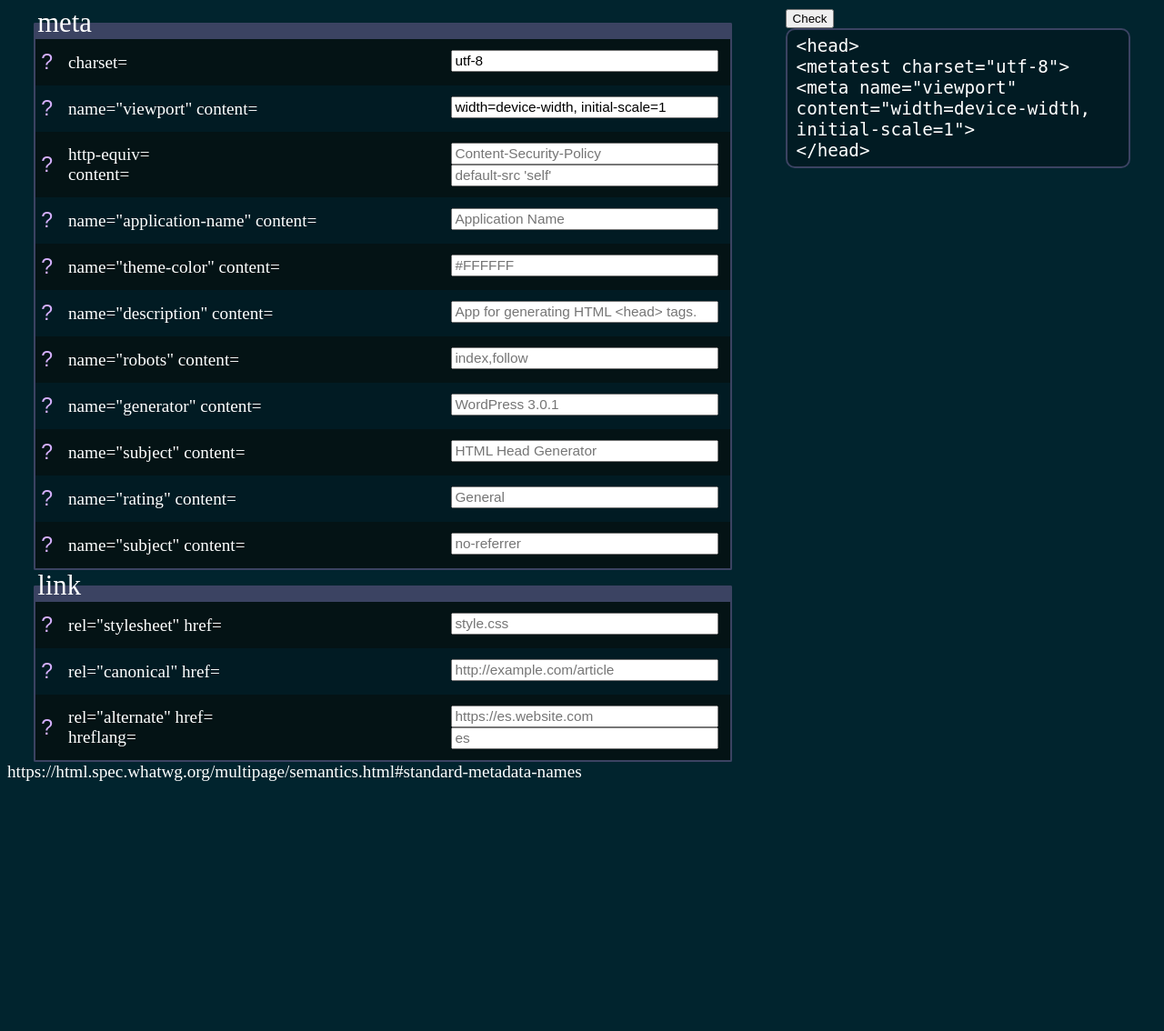
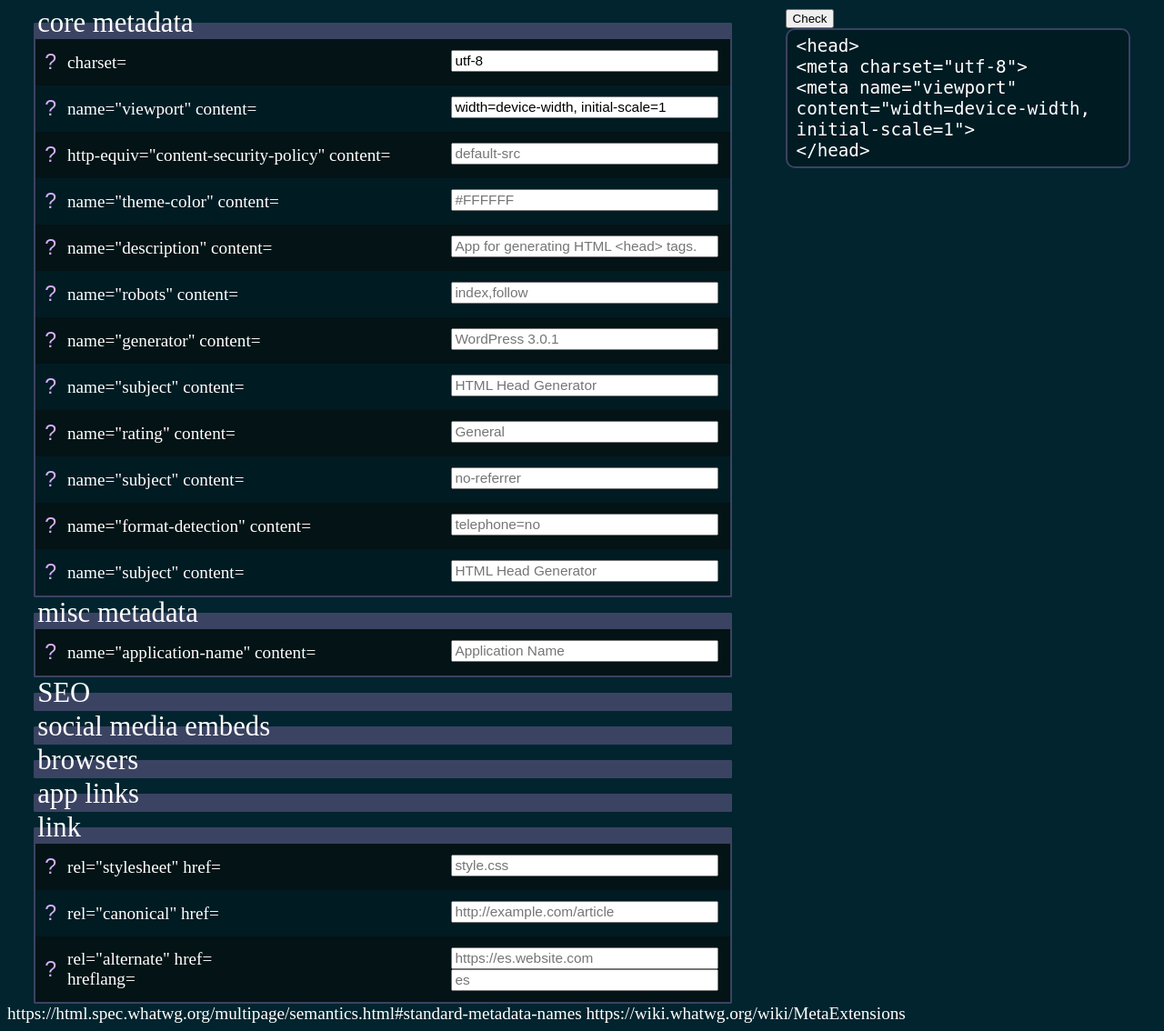
Before and after one commit to ksymph/headmaker, a PHP site: page / in a window 1280 px wide. Shown: the whole page at 91% size. Before the commit the page ends 859 px from the top, so only its background shows below. Run offline with PHP 8.4, Linux system fonts and the light colour scheme.

Commit message:
expand and reorganize content, tweak styles for autofill links, update todo

```diff
--- a/index.php
+++ b/index.php
@@ -4,94 +4,97 @@
 	<main>
 		<form id="headmaker">
 			<fieldset class="category">
-				<legend>meta</legend>
-				<fieldset class="tag" data-tag-name="metatest">
+				<legend>core metadata</legend>
+				<fieldset class="tag" data-tag-name="meta">
 					<input type="checkbox" class="show-hidden">
 					<div class="label-container"><label for="charset">charset=</label></div>
 					<div class="input-container"><input id="charset" type="text" value="utf-8" placeholder="utf-8"></div>
-					<p>defines the encoding of the website, <code>utf-8</code> is the standard</p>
+					<div class="description">
+						defines the character encoding
+						<ul>
+							<li><code>utf-8</code> //standard</li>
+						</ul>
+					</div>
 				</fieldset>
 				<fieldset class="tag" data-tag-name="meta">
 					<input type="checkbox" class="show-hidden">
 					<div class="label-container"><label for="viewport">name="viewport" content=</label></div>
 					<div class="input-container"><input id="viewport" type="text" placeholder="width=device-width, initial-scale=1" value="width=device-width, initial-scale=1"></div>
-					<p>
-						sets viewport properties<br>
-						<code>width=device-width</code> makes its width the same as the physical device<br>
-						<code>initial-scale=1</code> sets the initial scale to 1 (no zoom)
-					</p>
+					<div class="description">
+						sets viewport properties
+						<ul>
+							<li><code>width=device-width, initial-scale=1</code>//sets document width to device width, and not zoomed in by default</li>
+						</ul>
+					</div>
 				</fieldset>
 				<fieldset class="tag" data-tag-name="meta">
 					<input type="checkbox" class="show-hidden">
 					<div class="label-container">
-						<label for="http-equiv">http-equiv=</label>
-						<label for="http-content">content=</label>
+						<label for="content-security-policy">http-equiv="content-security-policy" content=</label>
 					</div>
 					<div class="input-container">
-						<input id="http-equiv" type="text" placeholder="Content-Security-Policy">
-						<input id="http-content" type="text" placeholder="default-src 'self'">
+						<input id="content-security-policy" type="text" placeholder="default-src">
 					</div>
-					<p>
+					<div class="description">
 						allows control over where resources are loaded from<br>
-						<a href="https://developer.mozilla.org/en-US/docs/Web/HTML/Element/meta">mdn web docs</a><br>
-						<a href="https://www.w3schools.com/tags/att_meta_http_equiv.asp">w3schools</a>
-					</p>
-				</fieldset>
-				<fieldset class="tag" data-tag-name="meta">
-					<input type="checkbox" class="show-hidden">
-					<div class="label-container"><label for="app-name">name="application-name" content=</label></div>
-					<div class="input-container"><input id="app-name" type="text" placeholder="Application Name"></div>
-					<p>
-						for SPAs (single page applications)
-					</p>
+						helps prevent cross-site scripting attacks
+						<ul>
+							<li><code>default-src 'self'</code>//only allow content from same origin</li>
+							<li><code>script-src 'self' www.google-analytics.com ajax.googleapis.com;</code>//allow scripts from same origin, plus google analytics & google ajax cdn</li>
+							<li><code>default-src 'none'; script-src 'self'; connect-src 'self'; img-src 'self'; style-src 'self';base-uri 'self';form-action 'self'</code>//allows only images, scripts, ajax, form actions, and css from same origin</li>
+						</ul>
+						<a href="https://w3c.github.io/webappsec-csp/#content-security-policy-object>">w3 consortium docs</a><br>
+						<a href="https://developer.mozilla.org/en-US/docs/Web/HTTP/Headers/Content-Security-Policy">mdn web docs</a><br>
+						<a href="https://content-security-policy.com">content security policy quick reference</a>
+					</div>
 				</fieldset>
 				<fieldset class="tag" data-tag-name="meta">
 					<input type="checkbox" class="show-hidden">
 					<div class="label-container"><label for="theme-color">name="theme-color" content=</label></div>
 					<div class="input-container"><input id="theme-color" type="text" placeholder="#FFFFFF"></div>
-					<p>
+					<div class="description">
 						theme color for browser styling
-					</p>
+					</div>
 				</fieldset>
 				<fieldset class="tag" data-tag-name="meta">
 					<input type="checkbox" class="show-hidden">
 					<div class="label-container"><label for="description">name="description" content=</label></div>
 					<div class="input-container"><input id="description" type="text" placeholder="App for generating HTML <head> tags."></div>
-					<p>
+					<div class="description">
 						describe the site for search engines<br>
 						maximum 150 characters
-					</p>
+					</div>
 				</fieldset>
 				<fieldset class="tag" data-tag-name="meta">
 					<input type="checkbox" class="show-hidden">
 					<div class="label-container"><label for="robots">name="robots" content=</label></div>
 					<div class="input-container"><input id="robots" type="text" placeholder="index,follow"></div>
-					<p>
+					<div class="description">
 						instructions for crawlers<br>
 						robots.txt is site-wide, use this for per-page
-					</p>
+					</div>
 				</fieldset>
 				<fieldset class="tag" data-tag-name="meta">
 					<input type="checkbox" class="show-hidden">
 					<div class="label-container"><label for="generator">name="generator" content=</label></div>
 					<div class="input-container"><input id="generator" type="text" placeholder="WordPress 3.0.1"></div>
-					<p>
+					<div class="description">
 						identify the software used to build the site
-					</p>
+					</div>
 				</fieldset>
 				<fieldset class="tag" data-tag-name="meta">
 					<input type="checkbox" class="show-hidden">
 					<div class="label-container"><label for="subject">name="subject" content=</label></div>
 					<div class="input-container"><input id="subject" type="text" placeholder="HTML Head Generator"></div>
-					<p>
+					<div class="description">
 						short description of the subject of the page
-					</p>
+					</div>
 				</fieldset>
 				<fieldset class="tag" data-tag-name="meta">
 					<input type="checkbox" class="show-hidden">
 					<div class="label-container"><label for="rating">name="rating" content=</label></div>
 					<div class="input-container"><input id="rating" type="text" placeholder="General"></div>
-					<p>
+					<div class="description">
 						appropriate age for page content<br>
 						possible values:<br>
 						- general<br>
@@ -100,16 +103,61 @@
 						- restricted<br>
 						- 14 years<br>
 						- safe for kids<br>
-					</p>
+					</div>
 				</fieldset>
 				<fieldset class="tag" data-tag-name="meta">
 					<input type="checkbox" class="show-hidden">
 					<div class="label-container"><label for="referrer">name="subject" content=</label></div>
 					<div class="input-container"><input id="referrer" type="text" placeholder="no-referrer"></div>
-					<p>
+					<div class="description">
 						how to handle referrer information
-					</p>
+					</div>
 				</fieldset>
+				<fieldset class="tag" data-tag-name="meta">
+					<input type="checkbox" class="show-hidden">
+					<div class="label-container"><label for="format-detection">name="format-detection" content=</label></div>
+					<div class="input-container"><input id="format-detection" type="text" placeholder="telephone=no"></div>
+					<div class="description">
+						disable automatic detection and formatting of addresses and whatnot<br>
+						browser support is mixed<br>
+						possible values:<br>
+						- date=no/yes<br>
+						- telephone=no/yes<br>
+						- address=no/yes<br>
+						- email=no/yes
+					</div>
+				</fieldset>
+				<fieldset class="tag" data-tag-name="meta">
+					<input type="checkbox" class="show-hidden">
+					<div class="label-container"><label for="subject">name="subject" content=</label></div>
+					<div class="input-container"><input id="subject" type="text" placeholder="HTML Head Generator"></div>
+					<div class="description">
+						short description of the subject of the page
+					</div>
+				</fieldset>
+			</fieldset>
+			<fieldset class="category">
+				<legend>misc metadata</legend>
+				<fieldset class="tag" data-tag-name="meta">
+					<input type="checkbox" class="show-hidden">
+					<div class="label-container"><label for="app-name">name="application-name" content=</label></div>
+					<div class="input-container"><input id="app-name" type="text" placeholder="Application Name"></div>
+					<div class="description">
+						for single page applications
+					</div>
+				</fieldset>
+			</fieldset>
+			<fieldset class="category">
+				<legend>SEO</legend>
+			</fieldset>
+			<fieldset class="category">
+				<legend>social media embeds</legend>
+			</fieldset>
+			<fieldset class="category">
+				<legend>browsers</legend>
+			</fieldset>
+			<fieldset class="category">
+				<legend>app links</legend>
 			</fieldset>
 			<fieldset class="category">
 				<legend>link</legend>
@@ -117,17 +165,19 @@
 					<input type="checkbox" class="show-hidden">
 					<div class="label-container"><label for="stylesheet">rel="stylesheet" href=</label></div>
 					<div class="input-container"><input id="stylesheet" type="text" placeholder="style.css"></div>
-					<p>points to an external stylesheet</p>
+					<div class="description">
+						points to an external stylesheet
+					</div>
 				</fieldset>
 				<fieldset class="tag" data-tag-name="link">
 					<input type="checkbox" class="show-hidden">
 					<div class="label-container"><label for="canonical">rel="canonical" href=</label></div>
 					<div class="input-container"><input id="canonical" type="text" placeholder="http://example.com/article"></div>
-					<p>
+					<div class="description">
 						for preventing duplicate content in search engines<br>
 						set the link to the main page the content lives<br>
 						<a href="https://developers.google.com/search/docs/crawling-indexing/consolidate-duplicate-urls#rel-canonical-link-method">google dev docs</a>
-					</p>
+					</div>
 				</fieldset>
 				<fieldset class="tag" data-tag-name="link">
 					<input type="checkbox" class="show-hidden">
@@ -139,7 +189,9 @@
 						<input id="alternate" type="text" placeholder="https://es.website.com">
 						<input id="hreflang" type="text" placeholder="es">
 					</div>
-					<p>test</p>
+					<div class="description">
+						test
+					</div>
 				</fieldset>
 			</fieldset>
 		</form>
@@ -153,6 +205,7 @@
 		</div>
 	</main>
 	https://html.spec.whatwg.org/multipage/semantics.html#standard-metadata-names
+	https://wiki.whatwg.org/wiki/MetaExtensions
 </body>
 
 
--- a/style.css
+++ b/style.css
@@ -60,10 +60,23 @@ legend {
 	font-size: 1.6em;
 }
 
-#headmaker p {
+.description {
 	display: none;
 	width: 100%;
 	margin: 8px 0 0 0;
+}
+
+.description ul {
+	margin: 8px 0;
+	font-family: monospace;
+	font-size: .85em;
+}
+
+.description li code {
+	color: #d4affd;
+	text-decoration: underline;
+	margin-right: 16px;
+
 }
 
 .show-hidden {
@@ -72,7 +85,7 @@ legend {
 	border-radius: 50%;
 	appearance: none;
 	font-size: 1.2em;
-	margin: 0 6px 0 0;
+	margin: 0 0px 0 4px;
 }
 
 .show-hidden:before {
@@ -87,7 +100,7 @@ legend {
 	align-items: center;
 }
 
-.show-hidden:checked ~ p {
+.show-hidden:checked ~ .description {
 	display: block !important;
 }
 
@@ -110,9 +123,7 @@ legend {
 	font-size: 1em;
 }
 
-code {
-	font-size: .85em;
-}
+
 
 a {
 	color: #d4affd;
```
Also changed, not shown: TODO.md (+4 -1 lines).
